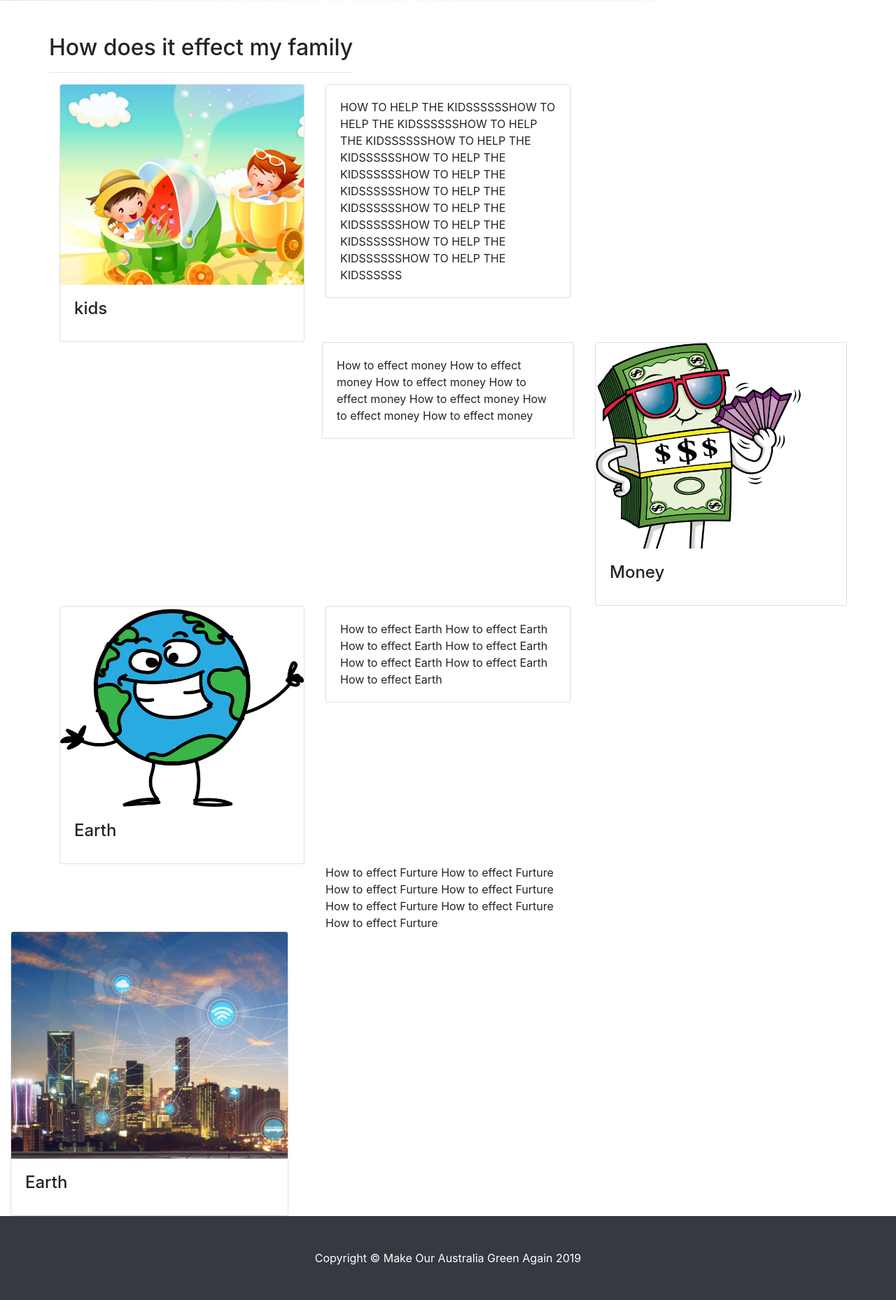
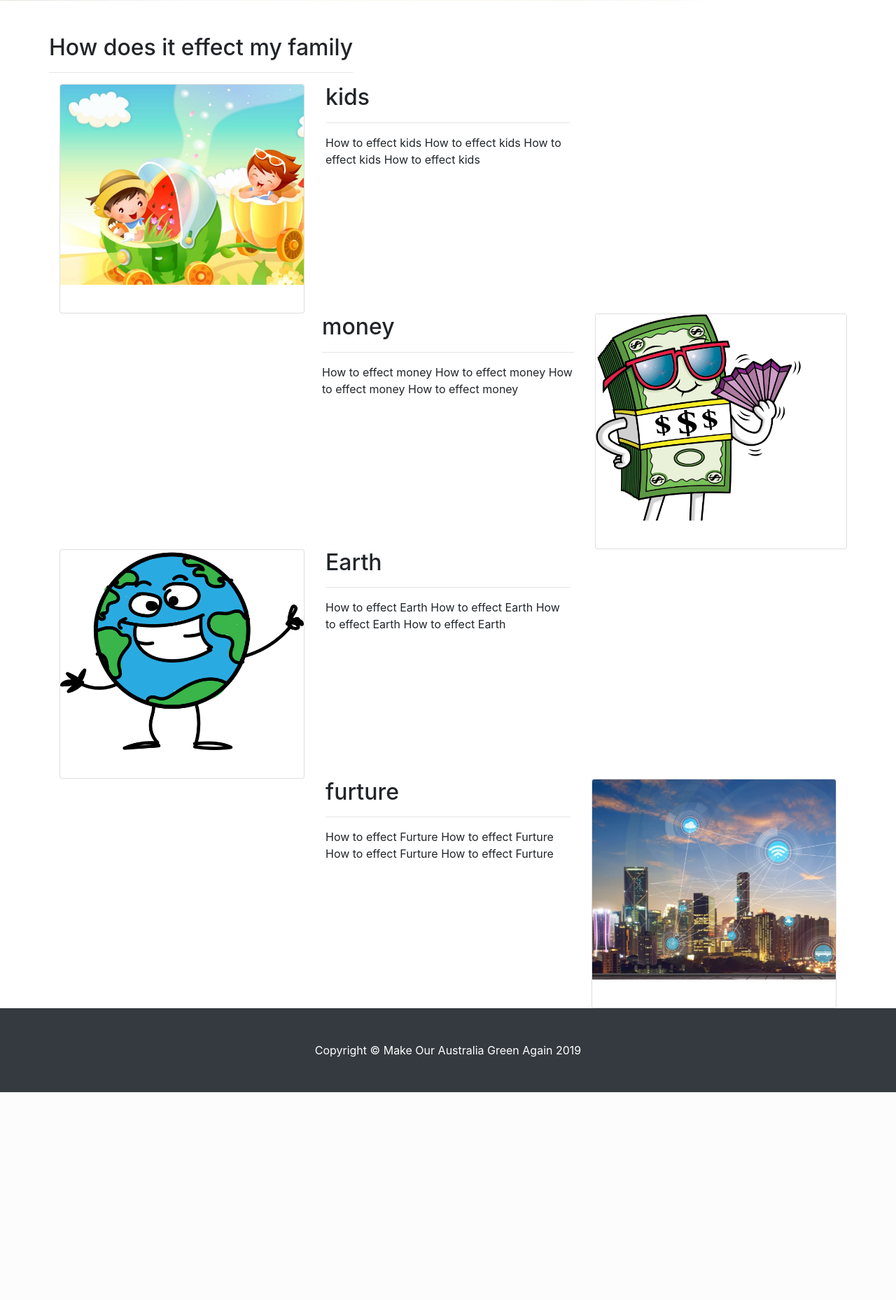
Before and after one commit to ColinZhusz/Make_Aus_Green_Again, a Django app: page /MAGA/Education in a window 1280 px wide. Shown: the part 969-2827 px from the top of the page at 70% size. After the commit the page ends 2530 px from the top, so only its background shows below. Run offline with Django 3.2, Linux system fonts and the light colour scheme; some libraries are stand-ins or nearby versions.

Commit message:
Edu page v1.2

```diff
--- a/MAGA/templates/Education.html
+++ b/MAGA/templates/Education.html
@@ -106,28 +106,20 @@
             <div class="card h-20">
                 <img class="card-img-top" src="/static/MAGA/img/kids.jpg" alt="kids">
                 <div class="card-body">
-                    <h4 class="card-title">kids</h4>
+                    {#                    <h4 class="card-title">kids</h4>#}
                 </div>
 
             </div>
 
         </div>
         <div class="col-xs-4 col-sm-4">
-
-            <div class="card h-20">
-
-                <div class="card-body">
-                    <p class="card-text"> HOW TO HELP THE KIDSSSSSSHOW TO HELP THE KIDSSSSSSHOW TO HELP THE KIDSSSSSSHOW
-                        TO HELP THE KIDSSSSSSHOW TO HELP THE KIDSSSSSSHOW TO HELP THE KIDSSSSSSHOW TO HELP THE
-                        KIDSSSSSSHOW TO HELP THE KIDSSSSSSHOW TO HELP THE KIDSSSSSSHOW TO HELP THE KIDSSSSSSHOW TO HELP
-                        THE KIDSSSSSS</p>
-                </div>
-
-                {#          <div class="card-footer">#}
-                {#            <a href="#" class="btn btn-primary">Find Out More!</a>#}
-
-            </div>
-
+            <h2>kids</h2>
+            <hr>
+            <p>How to effect kids
+                How to effect kids
+                How to effect kids
+                How to effect kids
+            </p>
         </div>
 
         <div class="col-xs-4 col-sm-4">
@@ -139,19 +131,13 @@
             <div class="col-xs-4 col-sm-4">
             </div>
             <div class="col-xs-4 col-sm-4">
-                <div class="card h-20">
-                    <div class="card-body">
-                        <p class="card-text">How to effect money
+                <h2>money</h2>
+                <hr>
+                <p>How to effect money
                     How to effect money
                     How to effect money
                     How to effect money
-                            How to effect money
-                            How to effect money
-                            How to effect money
-
                 </p>
-                    </div>
-                </div>
             </div>
 
 
@@ -159,7 +145,7 @@
                 <div class="card h-15">
                     <img class="card-img-top" src="/static/MAGA/img/dollar.png" alt="Money">
                     <div class="card-body">
-                        <h4 class="card-title">Money</h4>
+                        {#                        <h4 class="card-title">Money</h4>#}
                         {#            <p class="card-text">Data Analyst</p>#}
                     </div>
                 </div>
@@ -175,26 +161,20 @@
             <div class="card h-20">
                 <img class="card-img-top" src="/static/MAGA/img/planet.png" alt="Earth">
                 <div class="card-body">
-                    <h4 class="card-title">Earth</h4>
+                    {#                    <h4 class="card-title">Earth</h4>#}
                 </div>
 
             </div>
 
         </div>
         <div class="col-xs-4 col-sm-4">
-            <div class="card h-20">
-                <div class="card-body">
-                    <p class="card-text">How to effect Earth
+            <h2>Earth</h2>
+            <hr>
+            <p>How to effect Earth
                 How to effect Earth
                 How to effect Earth
                 How to effect Earth
-                        How to effect Earth
-                        How to effect Earth
-                        How to effect Earth
-
             </p>
-                </div>
-            </div>
         </div>
 
         <div class="col-xs-4 col-sm-4">
@@ -206,25 +186,20 @@
         <div class="col-xs-4 col-sm-4">
         </div>
         <div class="col-xs-4 col-sm-4">
-{#            <div class="card h-20">#}
-{#                <div class="card-body">#}
-                    <p class="card-text">How to effect Furture
+            <h2>furture</h2>
+            <hr>
+            <p>How to effect Furture
                 How to effect Furture
                 How to effect Furture
                 How to effect Furture
-                        How to effect Furture
-                        How to effect Furture
-                        How to effect Furture
-
             </p>
         </div>
-            </div>
-        </div>
+
         <div class="col-xs-4 col-sm-4">
             <div class="card h-20">
                 <img class="card-img-top" src="/static/MAGA/img/furture.jpg" alt="furture">
                 <div class="card-body">
-                    <h4 class="card-title">Earth</h4>
+                    {#            <h4 class="card-title">Earth</h4>#}
                     {#            <p class="card-text">Data Analyst</p>#}
                 </div>
             </div>
```
Lines whose indentation alone changed are shown as unchanged.
